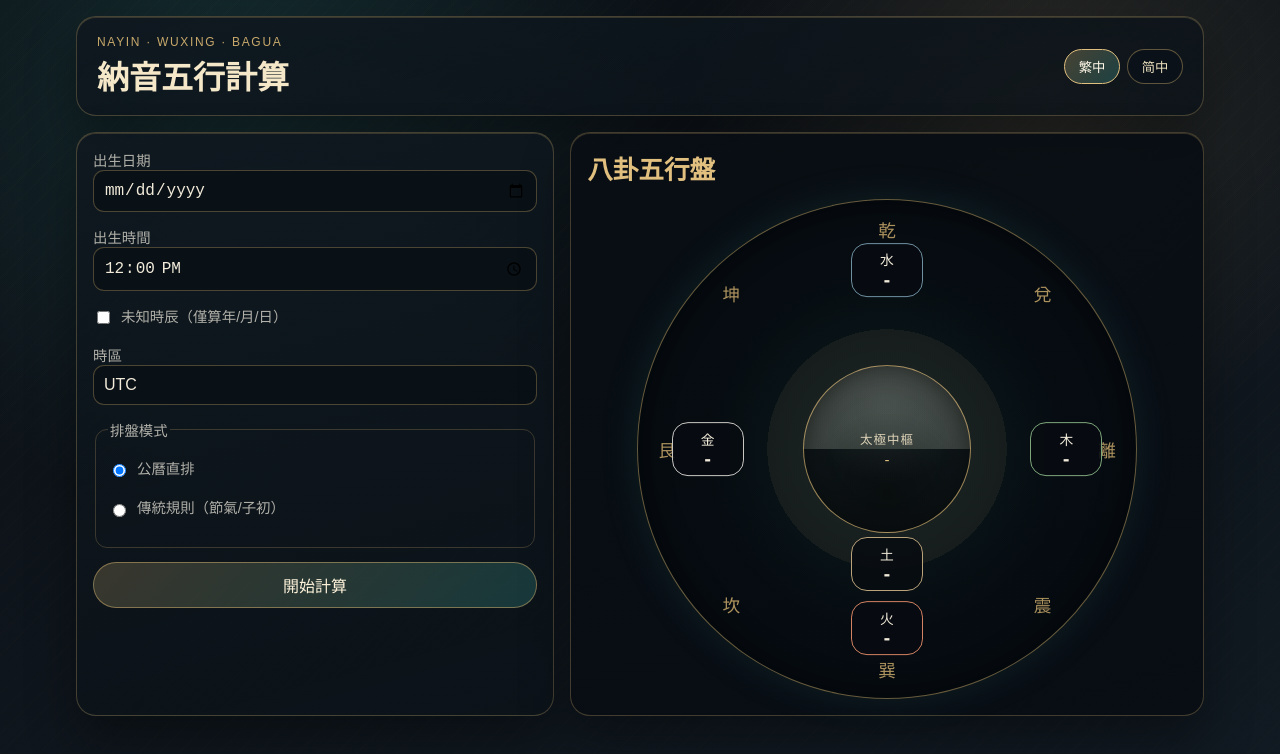
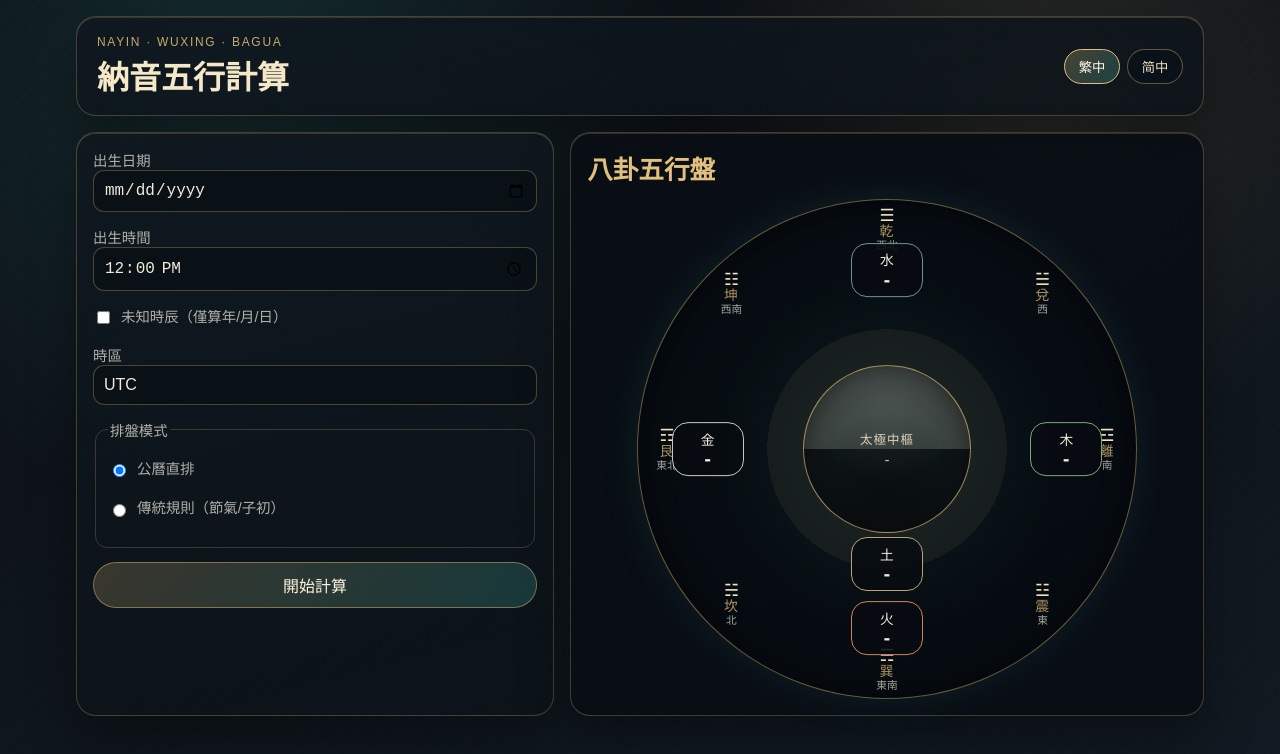
Before and after one commit to etklam/wind-water, a Nuxt app: page / in a window 1280 px wide. Shown: the top 754 px of the page. Built offline with nearby package versions, Linux system fonts and the light colour scheme.

Commit message:
feat(ui): add classical trigram labels and directions

```diff
--- a/app/app.vue
+++ b/app/app.vue
@@ -19,7 +19,16 @@ const locales = [
   { code: 'zh-Hans', label: '简中' }
 ]
 
-const baguaRing = ['乾', '兌', '離', '震', '巽', '坎', '艮', '坤']
+const baguaRing = [
+  { id: 'qian', symbol: '☰', direction: 'northwest' },
+  { id: 'dui', symbol: '☱', direction: 'west' },
+  { id: 'li', symbol: '☲', direction: 'south' },
+  { id: 'zhen', symbol: '☳', direction: 'east' },
+  { id: 'xun', symbol: '☴', direction: 'southeast' },
+  { id: 'kan', symbol: '☵', direction: 'north' },
+  { id: 'gen', symbol: '☶', direction: 'northeast' },
+  { id: 'kun', symbol: '☷', direction: 'southwest' }
+]
 
 const text = computed(() => messages[locale.value])
 
@@ -157,7 +166,11 @@ onBeforeUnmount(() => {
 
         <div :class="['bagua-stage', { 'is-fresh': stageFresh, 'has-result': !!result }]">
           <ul class="bagua-ring" aria-hidden="true">
-            <li v-for="glyph in baguaRing" :key="glyph">{{ glyph }}</li>
+            <li v-for="item in baguaRing" :key="item.id">
+              <span class="trigram-symbol">{{ item.symbol }}</span>
+              <span class="trigram-name">{{ t(`bagua.trigrams.${item.id}`) }}</span>
+              <span class="trigram-direction">{{ t(`bagua.directions.${item.direction}`) }}</span>
+            </li>
           </ul>
 
           <div class="taiji-center">
--- a/app/assets/main.css
+++ b/app/assets/main.css
@@ -259,12 +259,16 @@ fieldset {
   position: absolute;
   left: 50%;
   top: 50%;
-  width: 2rem;
+  width: 3.4rem;
   text-align: center;
   color: rgba(200, 169, 107, 0.86);
   font-family: 'Noto Serif TC', serif;
-  font-size: 1.1rem;
+  font-size: 1rem;
   transform: translate(-50%, -50%);
+  display: flex;
+  flex-direction: column;
+  align-items: center;
+  gap: 0.04rem;
 }
 
 .bagua-ring li:nth-child(1) { transform: translate(-50%, -50%) rotate(0deg) translateY(-220px) rotate(0deg); }
@@ -275,6 +279,24 @@ fieldset {
 .bagua-ring li:nth-child(6) { transform: translate(-50%, -50%) rotate(225deg) translateY(-220px) rotate(-225deg); }
 .bagua-ring li:nth-child(7) { transform: translate(-50%, -50%) rotate(270deg) translateY(-220px) rotate(-270deg); }
 .bagua-ring li:nth-child(8) { transform: translate(-50%, -50%) rotate(315deg) translateY(-220px) rotate(-315deg); }
+
+.trigram-symbol {
+  font-size: 1.05rem;
+  color: #efe1bf;
+  line-height: 1;
+}
+
+.trigram-name {
+  font-size: 0.87rem;
+  letter-spacing: 0.06em;
+  line-height: 1;
+}
+
+.trigram-direction {
+  font-size: 0.67rem;
+  color: rgba(177, 176, 169, 0.92);
+  line-height: 1;
+}
 
 .taiji-center {
   position: absolute;
@@ -469,9 +491,13 @@ fieldset {
     width: min(100%, 380px);
   }
 
-  .bagua-ring li {
-    font-size: 0.95rem;
-  }
+  .bagua-ring li { width: 3rem; }
+
+  .trigram-symbol { font-size: 0.92rem; }
+
+  .trigram-name { font-size: 0.78rem; }
+
+  .trigram-direction { font-size: 0.61rem; }
 
   .bagua-ring li:nth-child(1) { transform: translate(-50%, -50%) rotate(0deg) translateY(-152px) rotate(0deg); }
   .bagua-ring li:nth-child(2) { transform: translate(-50%, -50%) rotate(45deg) translateY(-152px) rotate(-45deg); }
--- a/app/i18n/messages.js
+++ b/app/i18n/messages.js
@@ -21,7 +21,27 @@ export const messages = {
     bagua: {
       title: '八卦五行盤',
       center: '太極中樞',
-      highlight: '旺行'
+      highlight: '旺行',
+      trigrams: {
+        qian: '乾',
+        dui: '兌',
+        li: '離',
+        zhen: '震',
+        xun: '巽',
+        kan: '坎',
+        gen: '艮',
+        kun: '坤'
+      },
+      directions: {
+        north: '北',
+        northeast: '東北',
+        east: '東',
+        southeast: '東南',
+        south: '南',
+        southwest: '西南',
+        west: '西',
+        northwest: '西北'
+      }
     },
     elements: { wood: '木', fire: '火', earth: '土', metal: '金', water: '水' },
     errors: { requiredDate: '請輸入日期', requiredTimezone: '請選擇時區' },
@@ -49,7 +69,27 @@ export const messages = {
     bagua: {
       title: '八卦五行盘',
       center: '太极中枢',
-      highlight: '旺行'
+      highlight: '旺行',
+      trigrams: {
+        qian: '乾',
+        dui: '兑',
+        li: '离',
+        zhen: '震',
+        xun: '巽',
+        kan: '坎',
+        gen: '艮',
+        kun: '坤'
+      },
+      directions: {
+        north: '北',
+        northeast: '东北',
+        east: '东',
+        southeast: '东南',
+        south: '南',
+        southwest: '西南',
+        west: '西',
+        northwest: '西北'
+      }
     },
     elements: { wood: '木', fire: '火', earth: '土', metal: '金', water: '水' },
     errors: { requiredDate: '请输入日期', requiredTimezone: '请选择时区' },
```
Also changed, not shown: 1 other file (tests, documents, lock files or other folders).
